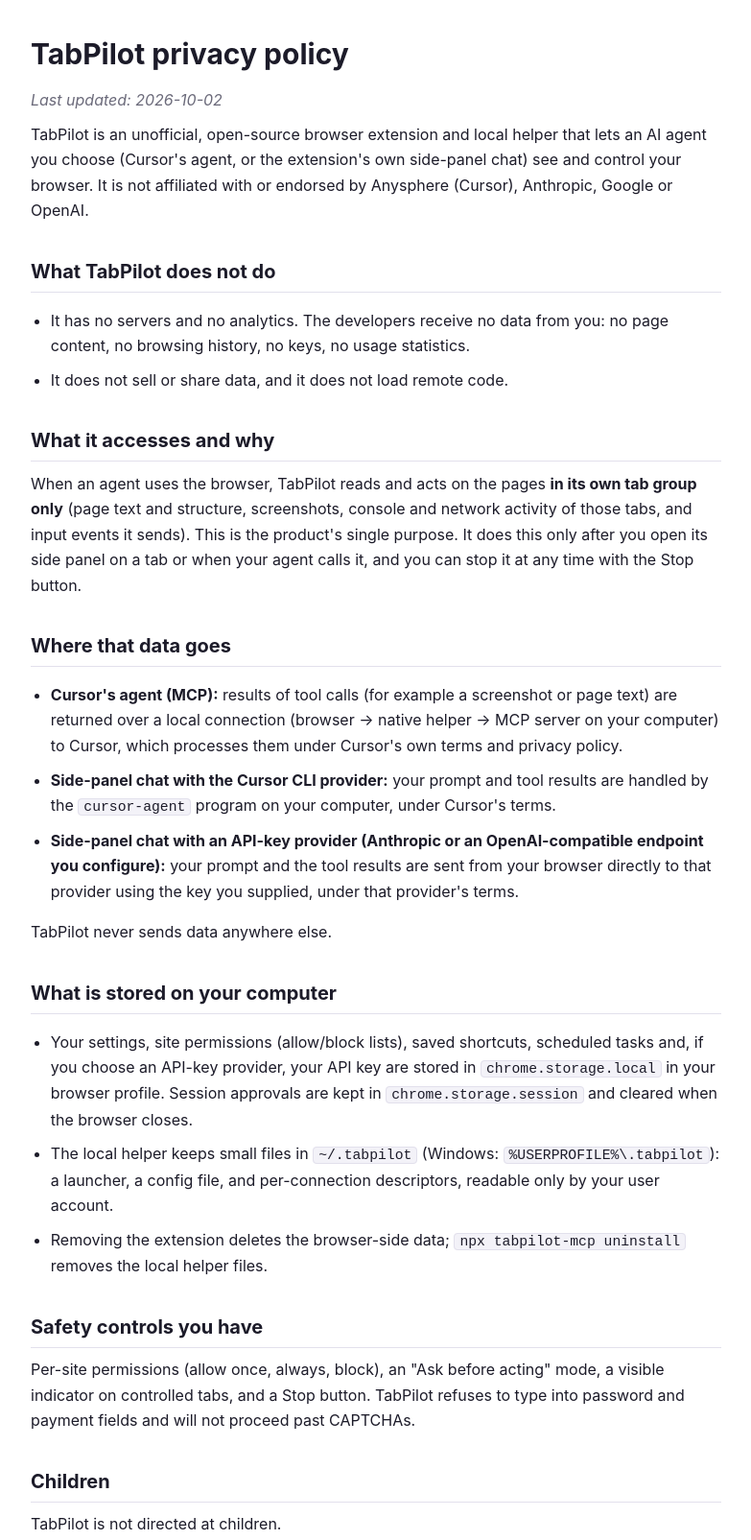
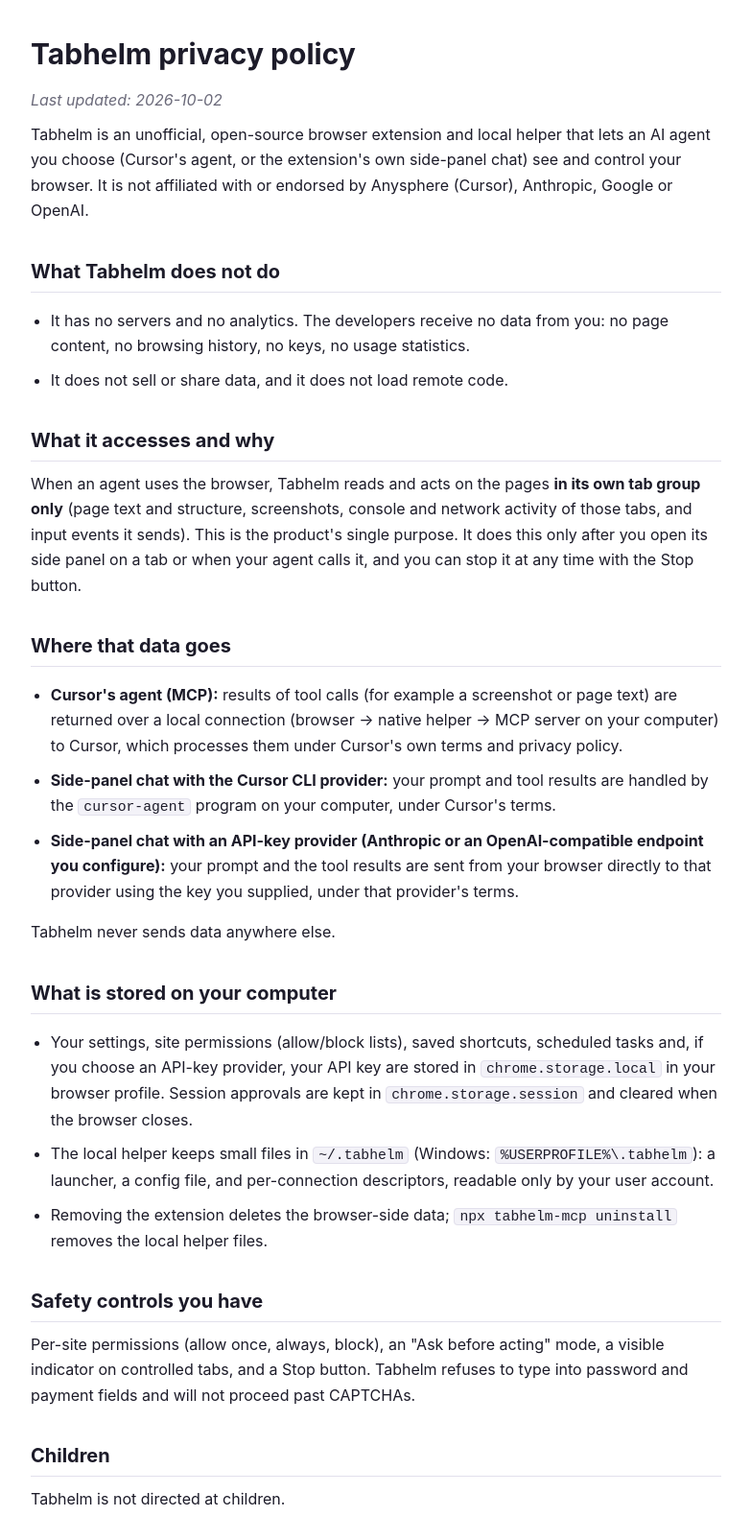
Before and after one commit to jyotiraj007/tabhelmweb, a plain HTML site: page privacy/index.html in a window 1280 px wide. Shown: the top 1605 px of the page at 96% size, without its empty margins (248-1031 px from the left). Drawn offline with Linux system fonts and the light colour scheme.

Commit message:
Rename site to Tabhelm; refresh screenshots

```diff
--- a/privacy/index.html
+++ b/privacy/index.html
@@ -3,8 +3,8 @@
 <head>
 <meta charset="utf-8">
 <meta name="viewport" content="width=device-width, initial-scale=1">
-<title>TabPilot privacy policy</title>
-<meta name="description" content="Privacy policy for the TabPilot browser extension.">
+<title>Tabhelm privacy policy</title>
+<meta name="description" content="Privacy policy for the Tabhelm browser extension.">
 <style>
 :root{color-scheme:light dark;--bg:#fff;--fg:#1c1b29;--muted:#6b6a7a;--accent:#5b3fe0;--line:#e2e0ec;--code:#f3f2f8}
 @media (prefers-color-scheme:dark){:root{--bg:#16151f;--fg:#eceaf6;--muted:#9b99ad;--accent:#a592ff;--line:#33314a;--code:#232231}}
@@ -16,33 +16,33 @@ em{color:var(--muted)}
 </style>
 </head>
 <body>
-<h1>TabPilot privacy policy</h1>
+<h1>Tabhelm privacy policy</h1>
 <p><em>Last updated: 2026-10-02</em></p>
-<p>TabPilot is an unofficial, open-source browser extension and local helper that lets an AI agent you choose (Cursor's agent, or the extension's own side-panel chat) see and control your browser. It is not affiliated with or endorsed by Anysphere (Cursor), Anthropic, Google or OpenAI.</p>
-<h2>What TabPilot does not do</h2>
+<p>Tabhelm is an unofficial, open-source browser extension and local helper that lets an AI agent you choose (Cursor's agent, or the extension's own side-panel chat) see and control your browser. It is not affiliated with or endorsed by Anysphere (Cursor), Anthropic, Google or OpenAI.</p>
+<h2>What Tabhelm does not do</h2>
 <ul>
 <li>It has no servers and no analytics. The developers receive no data from you: no page content, no browsing history, no keys, no usage statistics.</li>
 <li>It does not sell or share data, and it does not load remote code.</li>
 </ul>
 <h2>What it accesses and why</h2>
-<p>When an agent uses the browser, TabPilot reads and acts on the pages <strong>in its own tab group only</strong> (page text and structure, screenshots, console and network activity of those tabs, and input events it sends). This is the product's single purpose. It does this only after you open its side panel on a tab or when your agent calls it, and you can stop it at any time with the Stop button.</p>
+<p>When an agent uses the browser, Tabhelm reads and acts on the pages <strong>in its own tab group only</strong> (page text and structure, screenshots, console and network activity of those tabs, and input events it sends). This is the product's single purpose. It does this only after you open its side panel on a tab or when your agent calls it, and you can stop it at any time with the Stop button.</p>
 <h2>Where that data goes</h2>
 <ul>
 <li><strong>Cursor's agent (MCP):</strong> results of tool calls (for example a screenshot or page text) are returned over a local connection (browser → native helper → MCP server on your computer) to Cursor, which processes them under Cursor's own terms and privacy policy.</li>
 <li><strong>Side-panel chat with the Cursor CLI provider:</strong> your prompt and tool results are handled by the <code>cursor-agent</code> program on your computer, under Cursor's terms.</li>
 <li><strong>Side-panel chat with an API-key provider (Anthropic or an OpenAI-compatible endpoint you configure):</strong> your prompt and the tool results are sent from your browser directly to that provider using the key you supplied, under that provider's terms.</li>
 </ul>
-<p>TabPilot never sends data anywhere else.</p>
+<p>Tabhelm never sends data anywhere else.</p>
 <h2>What is stored on your computer</h2>
 <ul>
 <li>Your settings, site permissions (allow/block lists), saved shortcuts, scheduled tasks and, if you choose an API-key provider, your API key are stored in <code>chrome.storage.local</code> in your browser profile. Session approvals are kept in <code>chrome.storage.session</code> and cleared when the browser closes.</li>
-<li>The local helper keeps small files in <code>~/.tabpilot</code> (Windows: <code>%USERPROFILE%\.tabpilot</code>): a launcher, a config file, and per-connection descriptors, readable only by your user account.</li>
-<li>Removing the extension deletes the browser-side data; <code>npx tabpilot-mcp uninstall</code> removes the local helper files.</li>
+<li>The local helper keeps small files in <code>~/.tabhelm</code> (Windows: <code>%USERPROFILE%\.tabhelm</code>): a launcher, a config file, and per-connection descriptors, readable only by your user account.</li>
+<li>Removing the extension deletes the browser-side data; <code>npx tabhelm-mcp uninstall</code> removes the local helper files.</li>
 </ul>
 <h2>Safety controls you have</h2>
-<p>Per-site permissions (allow once, always, block), an "Ask before acting" mode, a visible indicator on controlled tabs, and a Stop button. TabPilot refuses to type into password and payment fields and will not proceed past CAPTCHAs.</p>
+<p>Per-site permissions (allow once, always, block), an "Ask before acting" mode, a visible indicator on controlled tabs, and a Stop button. Tabhelm refuses to type into password and payment fields and will not proceed past CAPTCHAs.</p>
 <h2>Children</h2>
-<p>TabPilot is not directed at children.</p>
+<p>Tabhelm is not directed at children.</p>
 <h2>Changes and contact</h2>
 <p>Changes to this policy are published on this page with a new date. Questions or requests: <a href="mailto:jyotirajsingh3@gmail.com.">jyotirajsingh3@gmail.com.</a></p>
 </body>
```
Also changed, not shown: index.html (+7 -7 lines), assets/1-side-panel-mid-task.jpg, assets/2-task-complete.jpg, assets/3-permission-card.jpg, assets/4-control-bar.jpg, assets/5-options.jpg, assets/promo-tile-440x280.jpg, 1 other file.
